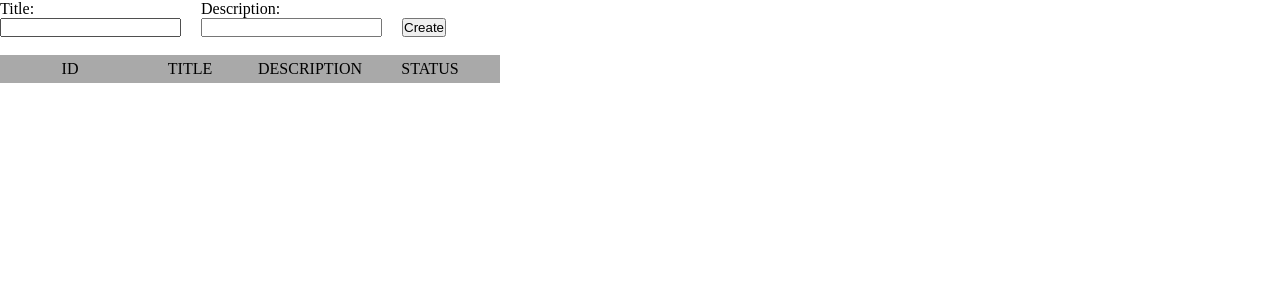
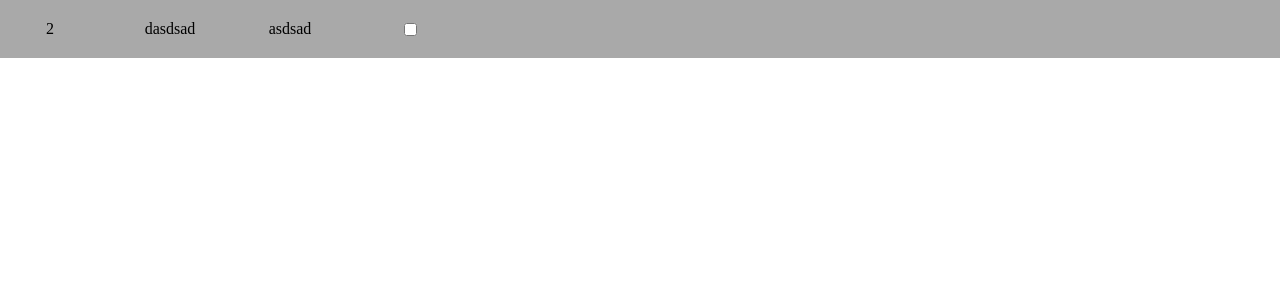
Before and after one commit to pashapushak1996/todo-test-task, a React (Vite) app: page / in a window 1280 px wide. Shown: the top 300 px of the page. Built offline with nearby package versions, Linux system fonts and the light colour scheme.

Commit message:
feat: created todo-item

```diff
--- a/src/App.jsx
+++ b/src/App.jsx
@@ -1,64 +1,26 @@
-import { useState } from "react";
+import React, { useState } from 'react';
 
-import { FormComponent } from "./components/form/Form.component.jsx";
-import { TodoListComponent } from "./components/todo-list/TodoList.component.jsx";
-import { Modal } from "./components/modal/Modal.jsx";
+import { TodoItem } from "./components/todo-item/TodoItem.jsx";
 
-function App() {
-    const [todos, setTodos] = useState([]);
-    const [selectedTodo, setSelectedTodo] = useState(null);
-    const [showModal, setShowModal] = useState(false);
-
-    const toggleModalVisibility = () => {
-        setShowModal(prev => !prev);
-    };
-
-    const selectTodo = (todoId) => {
-        const todo = todos.find(todo => todo.id === todoId);
+const App = () => {
+    const [item, setItem] = useState({
+        id: 2,
+        description: 'asdsad',
+        title: 'dasdsad',
+        status: true
+    });
 
 
-        setSelectedTodo(todo);
-    };
-
-    const onTodoStatusChange = (todoId) => {
-        const changedTodos = todos.map((todo) => {
-            if (todo.id === todoId) {
-                todo.status = !todo.status;
-            }
-
-            return todo;
-        });
-
-        setTodos(changedTodos);
-    };
-
-    const handleClickTodo = (todoId) => (e) => {
-        if (e.target.type === 'checkbox') {
-            onTodoStatusChange(todoId);
-
-            return;
-        }
-
-        selectTodo(todoId);
-
-        toggleModalVisibility();
-    }
-
-    const addTodo = (newTodo) => {
-        setTodos(prevTodos => [...prevTodos, newTodo]);
-    }
-
-    return (<div className='app'>
-        <FormComponent addTodo={ addTodo }/>
-        <TodoListComponent
-            todos={ todos }
-            handleClickTodo={ handleClickTodo }
-        />
-        { showModal && <Modal { ...selectedTodo }
-                              toggleVisibility={ toggleModalVisibility }
-                              onChangeStatus={ () => onTodoStatusChange(selectedTodo.id) }/> }
-        { showModal && <div className="overlay"></div> }
-    </div>);
+    return (
+        <div>
+            <TodoItem id={ item.id }
+                      description={ item.description }
+                      title={ item.title }
+                      status={ item.status } onChange={ (newStatus) => {
+                setItem({ ...item, status: newStatus });
+            } }/>
+        </div>
+    );
 };
 
-export default App
+export default App;
--- a/src/components/form-input/FormInput.component.jsx
+++ /dev/null
@@ -1,16 +0,0 @@
-import React from 'react';
-
-import './FormInput.css';
-
-export const FormInputComponent = ({ label, name, error, value, onChange }) => {
-
-    const formInputClassName = error ? 'form-input form-input--error' : 'form-input';
-
-    return (
-        <div className={ formInputClassName }>
-            <label htmlFor={ name }>{ label }:</label>
-            <input type="text" name={ name } id={ name } value={ value } onChange={ onChange }/>
-            { error && <p>This field is empty</p> }
-        </div>
-    );
-};
--- a/src/components/form-input/FormInput.css
+++ /dev/null
@@ -1,14 +0,0 @@
-.form-input {
-    display: flex;
-    flex-direction: column;
-    align-items: flex-start;
-    justify-content: flex-start;
-}
-
-.form-input--error input {
-    border: 1px solid red;
-}
-
-.form-input--error p {
-    color: red;
-}
--- a/src/components/form/Form.component.jsx
+++ /dev/null
@@ -1,59 +0,0 @@
-import React, { useState } from 'react';
-
-import { FormInputComponent } from "../form-input/FormInput.component.jsx";
-import './Form.css';
-
-export const FormComponent = ({ addTodo }) => {
-    const [todoFields, setTodoFields] = useState({ title: '', description: '' });
-    const [error, setError] = useState(null);
-
-    const handleInputChange = (e) => {
-        const { name, value } = e.target;
-
-        setTodoFields(prevFormFields => ({ ...prevFormFields, [name]: value }));
-    }
-
-    const isInputEmpty = (inputValue) => !inputValue.trim();
-
-    const handleSubmit = (e) => {
-        e.preventDefault();
-
-        const areEmpty = Object.values(todoFields).some(field => isInputEmpty(field));
-
-        if (areEmpty) {
-            setError(true);
-
-            return;
-        }
-
-        const newTodo = {
-            ...todoFields,
-            id: Date.now().toString(),
-            status: false
-        };
-
-        addTodo(newTodo);
-
-        setTodoFields({ title: '', description: '' });
-    }
-
-    return (
-        <form className='form' onSubmit={ handleSubmit }>
-            <div className="form__input">
-                <FormInputComponent label='Title'
-                                    name='title'
-                                    value={ todoFields.title }
-                                    onChange={ handleInputChange }
-                                    error={ error && isInputEmpty(todoFields.title) }/>
-            </div>
-            <div className="form__input">
-                <FormInputComponent label='Description'
-                                    name='description'
-                                    value={ todoFields.description }
-                                    onChange={ handleInputChange }
-                                    error={ error && isInputEmpty(todoFields.description) }/>
-            </div>
-            <button type='submit'>Create</button>
-        </form>
-    );
-};
--- a/src/components/form/Form.css
+++ /dev/null
@@ -1,15 +0,0 @@
-.form {
-    display: flex;
-    align-items: center;
-    gap: 20px;
-}
-
-.form__input {
-    height: 55px;
-}
-
-.form__button {
-    display: flex;
-    justify-content: center;
-    align-items: center;
-}
--- a/src/components/modal/Modal.css
+++ /dev/null
@@ -1,30 +0,0 @@
-.modal {
-    position: absolute;
-    top: 50%;
-    left: 50%;
-    z-index: 1;
-
-    background-color: white;
-
-    transform: translate(-50%, -50%);
-    width: 600px;
-    padding: 20px 10px;
-}
-
-.modal__title {
-    text-align: center;
-
-    margin-bottom: 20px;
-}
-
-.modal__subtitle {
-    margin-bottom: 10px;
-}
-
-.modal__description {
-    margin-bottom: 20px;
-}
-
-.modal__status {
-    margin-bottom: 10px;
-}
--- a/src/components/modal/Modal.jsx
+++ /dev/null
@@ -1,19 +0,0 @@
-import React from 'react';
-
-import './Modal.css';
-
-export const Modal = ({ title, description, status, onChangeStatus, toggleVisibility }) => {
-    return (
-        <div className='modal'>
-            <h2 className='modal__title'>{ title }</h2>
-            <h4 className='modal__subtitle'>Description:</h4>
-            <p className='modal__description'>{ description }</p>
-            <div className="modal__status">
-                <span>Status:</span>
-                <input type="checkbox" value={ status } onChange={ onChangeStatus }/>
-            </div>
-
-            <button onClick={ toggleVisibility }>Close</button>
-        </div>
-    );
-};
--- a/src/components/todo-item/TodoItem.component.jsx
+++ /dev/null
@@ -1,16 +0,0 @@
-import React from 'react';
-
-import './TodoItem.css';
-
-export const TodoItemComponent = ({ id, title, description, status, handleClickTodo }) => {
-    return (
-        <div className='todo-item' onClick={ handleClickTodo }>
-            <span className='todo-item__id'>{ id }</span>
-            <p className='todo-item__title'>{ title }</p>
-            <p className='todo-item__description'>{ description }</p>
-            <input type="checkbox"
-                   defaultChecked={ status }
-            />
-        </div>
-    );
-};
--- a/src/components/todo-item/TodoItem.css
+++ b/src/components/todo-item/TodoItem.css
@@ -1,19 +1,21 @@
 .todo-item {
-    display: inline-flex;
+    display: grid;
     align-items: center;
+    grid-template-columns: repeat(auto-fit, 100px);
     gap: 20px;
+    padding: 20px 0px;
 
-    padding: 20px 20px;
-    margin-bottom: 10px;
-
-    background-color: gray;
+    background-color: darkgray;
 }
 
-
-.todo-item span,
-.todo-item p,
-.todo-item input {
+.todo-item__column {
     display: flex;
     justify-content: center;
-    width: 100px;
+    align-items: center;
 }
+
+.todo-item__text {
+    text-overflow: ellipsis;
+    white-space: nowrap;
+    overflow: hidden;
+}
--- /dev/null
+++ b/src/components/todo-item/TodoItem.jsx
@@ -0,0 +1,29 @@
+import React from 'react';
+
+import './TodoItem.css';
+
+export const TodoItem = ({ id, title, description, completed, onChange }) => {
+    const handleChange = (e) => {
+        e.stopPropagation();
+
+        onChange(!completed);
+    };
+
+
+    return (
+        <div className='todo-item'>
+            <div className="todo-item__column">
+                <p className='todo-item__text'>{ id }</p>
+            </div>
+            <div className="todo-item__column">
+                <p className='todo-item__text'>{ title }</p>
+            </div>
+            <div className="todo-item__column">
+                <p className='todo-item__text'>{ description }</p>
+            </div>
+            <div className="todo-item__column">
+                <input type="checkbox" checked={ completed } onChange={ handleChange }/>
+            </div>
+        </div>
+    );
+};
--- a/src/components/todo-list/TodoList.component.jsx
+++ /dev/null
@@ -1,27 +0,0 @@
-import React from 'react';
-import { TodoItemComponent } from "../todo-item/TodoItem.component.jsx";
-
-import './TodoList.css';
-
-export const TodoListComponent = ({ todos, handleClickTodo }) => {
-    const todosItems = todos.map((item) => {
-        return <TodoItemComponent key={ item.id }
-                                  handleClickTodo={ handleClickTodo(item.id) }
-                                  { ...item }
-        />
-    });
-
-    return (
-        <div className='todo-list'>
-            <div className="todo-list__header">
-                <span>ID</span>
-                <span>TITLE</span>
-                <span>DESCRIPTION</span>
-                <span>STATUS</span>
-            </div>
-            <div className="todo-list__items">
-                { todosItems }
-            </div>
-        </div>
-    );
-};
--- a/src/components/todo-list/TodoList.css
+++ /dev/null
@@ -1,21 +0,0 @@
-.todo-list {
-    width: 500px;
-}
-
-.todo-list__header {
-    display: inline-flex;
-    gap: 20px;
-
-    padding: 5px 20px;
-
-    background-color: darkgray;
-
-    margin-bottom: 10px;
-}
-
-.todo-list__header span {
-    display: flex;
-    align-items: center;
-    justify-content: center;
-    width: 100px;
-}
```
